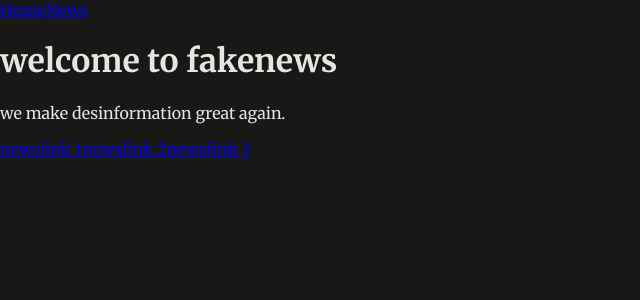
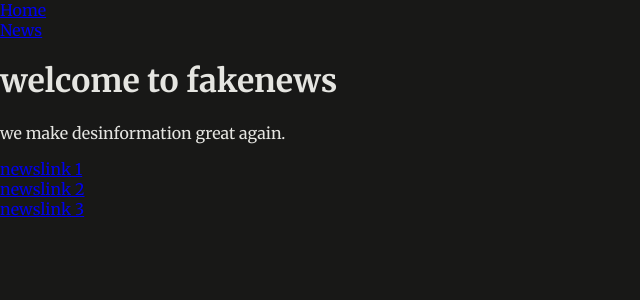
Before and after one commit to janpauldahlke/nextjs-routing-in-depth, a Next.js app: page /news in a window 1280 px wide. Shown: the top 300 px of the page, without its empty margins (0-640 px from the left). Built offline with nearby package versions, Linux system fonts and the light colour scheme.

Commit message:
some smol improvments wrapping Links in li

```diff
--- a/app/layout.js
+++ b/app/layout.js
@@ -1,4 +1,4 @@
-import MainHeader from './components/mainheader/page';
+import MainHeader from '../components/mainheader/page';
 import './globals.css';
 
 export const metadata = {
--- /dev/null
+++ b/app/news/[newsSlug]/_not-found.js
@@ -0,0 +1,5 @@
+const NotFound = ({ params }) => {
+  <>
+    <h1>{ params.newsSlug} not found</h1>
+  </>
+}
--- a/app/news/page.js
+++ b/app/news/page.js
@@ -5,10 +5,11 @@ const NewsPage = () => {
     <>
       <h1>welcome to fakenews</h1>
       <p>we make desinformation great again.</p>
-
-      <Link href="/news/link1">newslink 1</Link>
-      <Link href="/news/link2">newslink 2</Link>
-      <Link href="/news/link3">newslink 3</Link>
+      <ul>
+        <li><Link href="/news/link1">newslink 1</Link></li>
+        <li><Link href="/news/link2">newslink 2</Link></li>
+        <li><Link href="/news/link3">newslink 3</Link></li>
+      </ul>
     </>
   );
 }
--- a/app/components/mainheader/page.js
+++ b/components/mainheader/page.js
@@ -3,8 +3,10 @@ import Link from "next/link";
 const MainHeader = () => {
   return (
     <header>
-      <Link href="/">Home</Link>
-      <Link href="/news">News</Link>
+      <ul>
+        <li><Link href="/">Home</Link></li>
+        <li><Link href="/news">News</Link></li>
+      </ul>
     </header>
   )
 }
```
